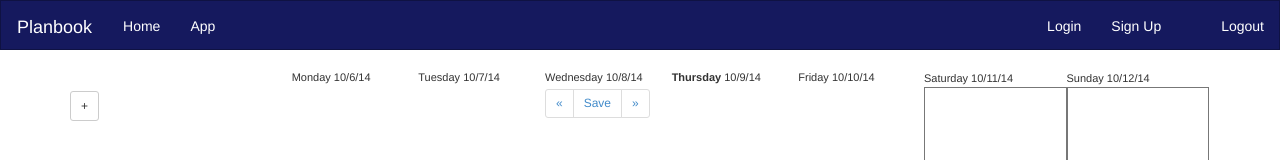
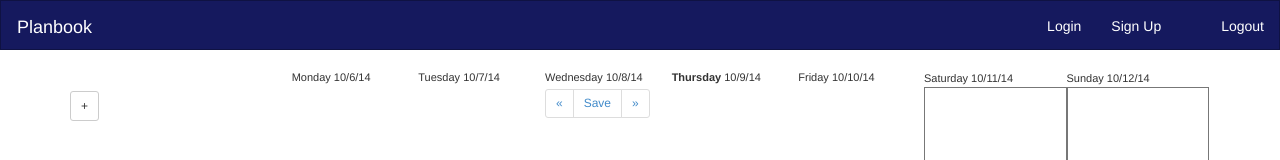
Before and after one commit to alkaplan/Planbook, a website: page views/index.html in a window 1280 px wide. Shown: the top 160 px of the page. Drawn offline with Linux system fonts and the light colour scheme; files that its build step writes are made by us from their sources; no server answers; files whose address does not match are found by name.

Commit message:
happy now, alex?

```diff
--- a/views/index.html
+++ b/views/index.html
@@ -29,8 +29,6 @@
       <!-- Collect the nav links, forms, and other content for toggling -->
       <div class="collapse navbar-collapse navbar-ex1-collapse">
         <ul class="nav navbar-nav">
-          <li> <a href="/">Home</a></li>
-          <li><a href="/planner">App</a></li>
         </ul>
 
         <ul class="nav navbar-nav navbar-right">
```
